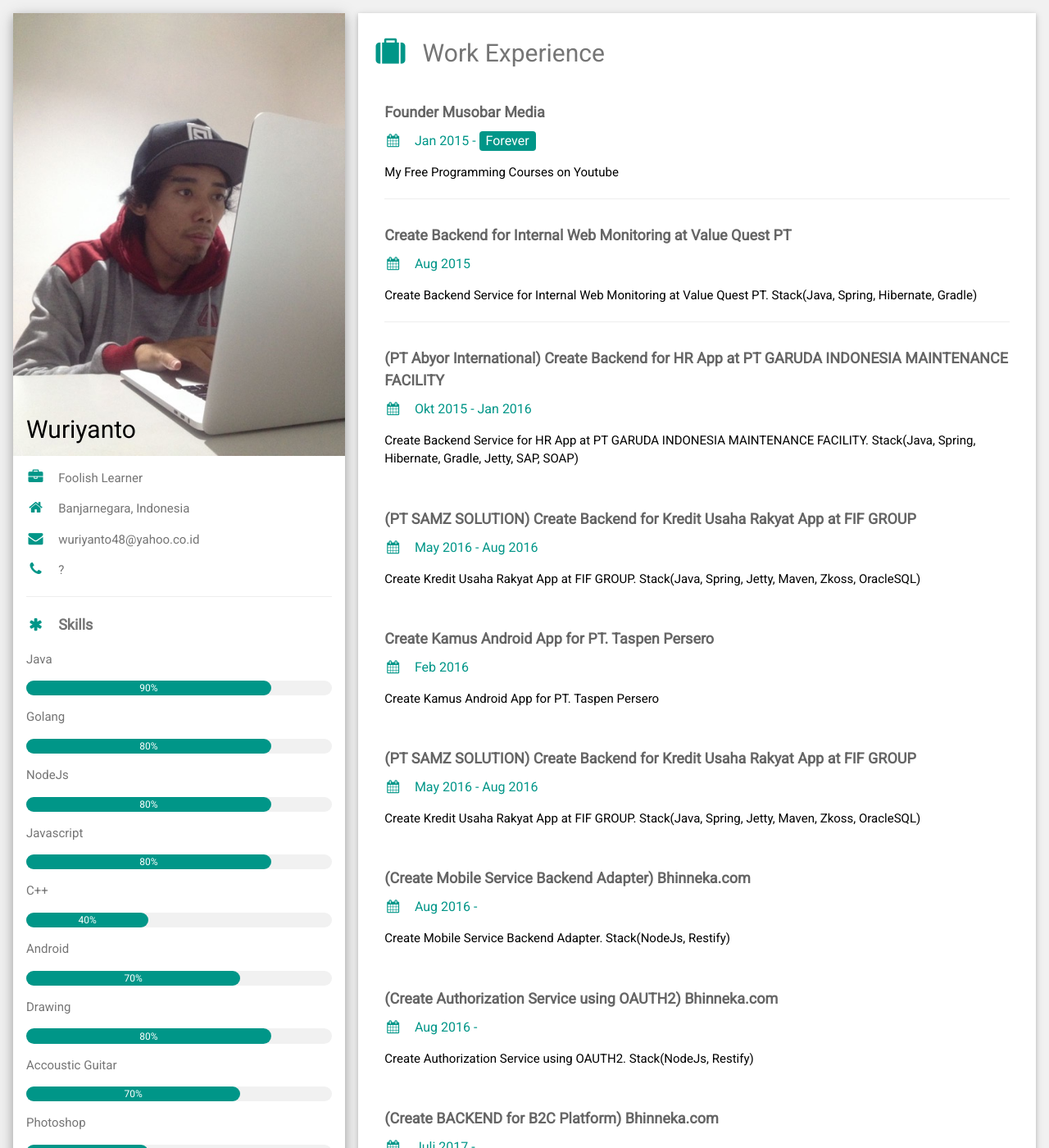
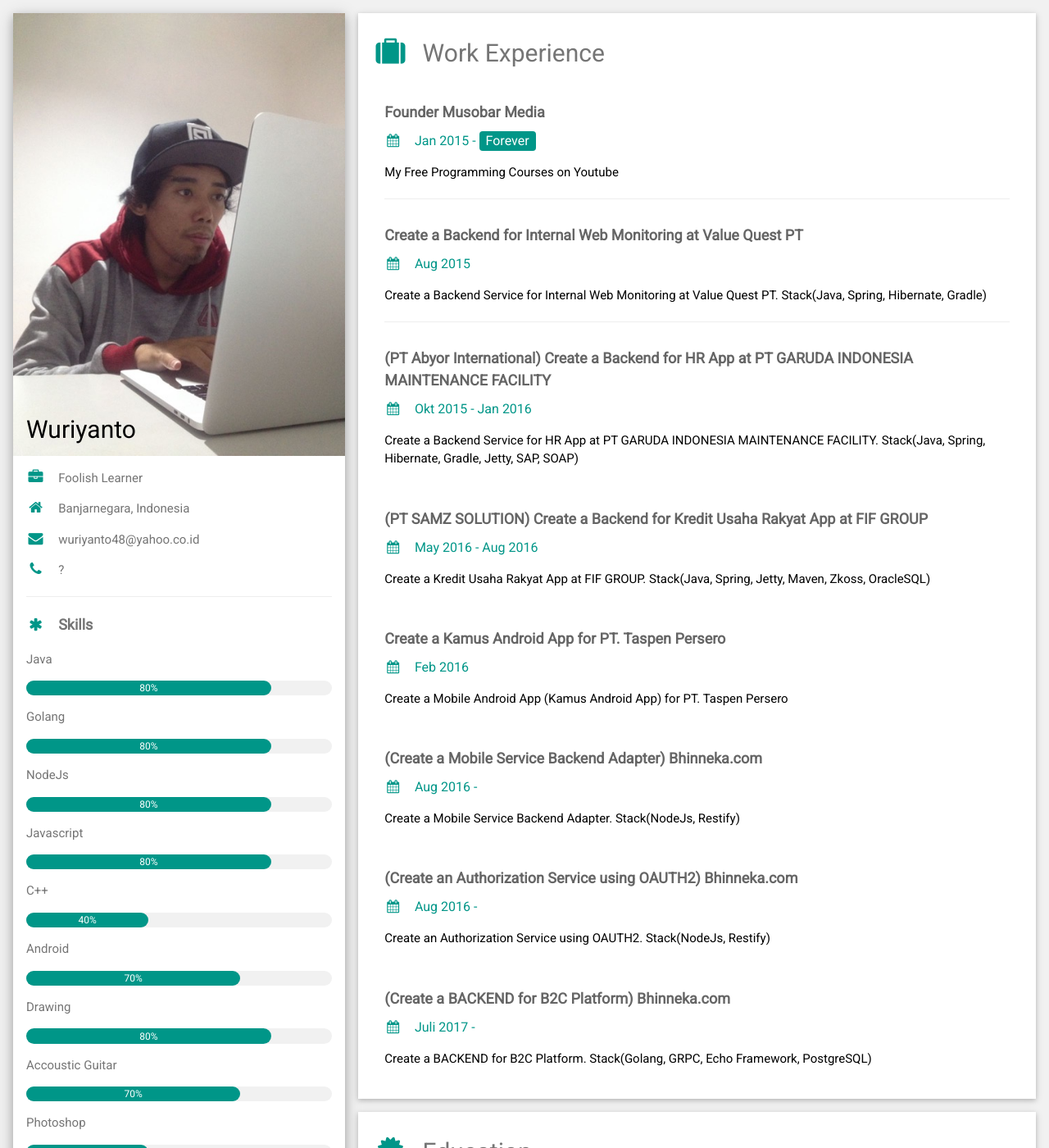
Before and after one commit to wuriyanto48/wuriyanto48.github.io, a Jekyll site: the page about/index.html, which Jekyll copies as it is, in a window 1280 px wide and 1400 px high. Shown: the whole window at 82% size. Built offline with Jekyll 4.4.1, drawn with Linux system fonts in a browser that asks for light colours; some of the changed text lies outside the part shown.

Commit message:
fix about

```diff
--- a/about/index.html
+++ b/about/index.html
@@ -37,7 +37,7 @@ html,body,h1,h2,h3,h4,h5,h6 {font-family: "Roboto", sans-serif}
           <p class="w3-large"><b><i class="fa fa-asterisk fa-fw w3-margin-right w3-text-teal"></i>Skills</b></p>
           <p>Java</p>
           <div class="w3-light-grey w3-round-xlarge w3-small">
-            <div class="w3-container w3-center w3-round-xlarge w3-teal" style="width:80%">90%</div>
+            <div class="w3-container w3-center w3-round-xlarge w3-teal" style="width:80%">80%</div>
           </div>
           <p>Golang</p>
           <div class="w3-light-grey w3-round-xlarge w3-small">
@@ -107,45 +107,40 @@ html,body,h1,h2,h3,h4,h5,h6 {font-family: "Roboto", sans-serif}
           <hr>
         </div>
         <div class="w3-container">
-          <h5 class="w3-opacity"><b>Create Backend for Internal Web Monitoring at Value Quest PT</b></h5>
+          <h5 class="w3-opacity"><b>Create a Backend for Internal Web Monitoring at Value Quest PT</b></h5>
           <h6 class="w3-text-teal"><i class="fa fa-calendar fa-fw w3-margin-right"></i>Aug 2015</h6>
-          <p>Create Backend Service for Internal Web Monitoring at Value Quest PT. Stack(Java, Spring, Hibernate, Gradle)</p>
+          <p>Create a Backend Service for Internal Web Monitoring at Value Quest PT. Stack(Java, Spring, Hibernate, Gradle)</p>
           <hr>
         </div>
         <div class="w3-container">
-          <h5 class="w3-opacity"><b>(PT Abyor International) Create Backend for HR App at PT GARUDA INDONESIA MAINTENANCE FACILITY</b></h5>
+          <h5 class="w3-opacity"><b>(PT Abyor International) Create a Backend for HR App at PT GARUDA INDONESIA MAINTENANCE FACILITY</b></h5>
           <h6 class="w3-text-teal"><i class="fa fa-calendar fa-fw w3-margin-right"></i>Okt 2015 - Jan 2016</h6>
-          <p>Create Backend Service for HR App at PT GARUDA INDONESIA MAINTENANCE FACILITY. Stack(Java, Spring, Hibernate, Gradle, Jetty, SAP, SOAP)</p><br>
+          <p>Create a Backend Service for HR App at PT GARUDA INDONESIA MAINTENANCE FACILITY. Stack(Java, Spring, Hibernate, Gradle, Jetty, SAP, SOAP)</p><br>
         </div>
         <div class="w3-container">
-          <h5 class="w3-opacity"><b>(PT SAMZ SOLUTION) Create Backend for Kredit Usaha Rakyat App at FIF GROUP</b></h5>
+          <h5 class="w3-opacity"><b>(PT SAMZ SOLUTION) Create a Backend for Kredit Usaha Rakyat App at FIF GROUP</b></h5>
           <h6 class="w3-text-teal"><i class="fa fa-calendar fa-fw w3-margin-right"></i>May 2016 - Aug 2016</h6>
-          <p>Create Kredit Usaha Rakyat App at FIF GROUP. Stack(Java, Spring, Jetty, Maven, Zkoss, OracleSQL)</p><br>
+          <p>Create a Kredit Usaha Rakyat App at FIF GROUP. Stack(Java, Spring, Jetty, Maven, Zkoss, OracleSQL)</p><br>
         </div>
         <div class="w3-container">
-          <h5 class="w3-opacity"><b>Create Kamus Android App for PT. Taspen Persero</b></h5>
+          <h5 class="w3-opacity"><b>Create a Kamus Android App for PT. Taspen Persero</b></h5>
           <h6 class="w3-text-teal"><i class="fa fa-calendar fa-fw w3-margin-right"></i>Feb 2016</h6>
-          <p>Create Kamus Android App for PT. Taspen Persero</p><br>
+          <p>Create a Mobile Android App (Kamus Android App) for PT. Taspen Persero</p><br>
         </div>
         <div class="w3-container">
-          <h5 class="w3-opacity"><b>(PT SAMZ SOLUTION) Create Backend for Kredit Usaha Rakyat App at FIF GROUP</b></h5>
-          <h6 class="w3-text-teal"><i class="fa fa-calendar fa-fw w3-margin-right"></i>May 2016 - Aug 2016</h6>
-          <p>Create Kredit Usaha Rakyat App at FIF GROUP. Stack(Java, Spring, Jetty, Maven, Zkoss, OracleSQL)</p><br>
+          <h5 class="w3-opacity"><b>(Create a Mobile Service Backend Adapter) Bhinneka.com</b></h5>
+          <h6 class="w3-text-teal"><i class="fa fa-calendar fa-fw w3-margin-right"></i>Aug 2016 - </h6>
+          <p>Create a Mobile Service Backend Adapter. Stack(NodeJs, Restify)</p><br>
         </div>
         <div class="w3-container">
-          <h5 class="w3-opacity"><b>(Create Mobile Service Backend Adapter) Bhinneka.com</b></h5>
-          <h6 class="w3-text-teal"><i class="fa fa-calendar fa-fw w3-margin-right"></i>Aug 2016 - </h6>
-          <p>Create Mobile Service Backend Adapter. Stack(NodeJs, Restify)</p><br>
+          <h5 class="w3-opacity"><b>(Create an Authorization Service using OAUTH2) Bhinneka.com</b></h5>
+          <h6 class="w3-text-teal"><i class="fa fa-calendar fa-fw w3-margin-right"></i>Aug 2016 -</h6>
+          <p>Create an Authorization Service using OAUTH2. Stack(NodeJs, Restify)</p><br>
         </div>
         <div class="w3-container">
-          <h5 class="w3-opacity"><b>(Create Authorization Service using OAUTH2) Bhinneka.com</b></h5>
-          <h6 class="w3-text-teal"><i class="fa fa-calendar fa-fw w3-margin-right"></i>Aug 2016 -</h6>
-          <p>Create Authorization Service using OAUTH2. Stack(NodeJs, Restify)</p><br>
-        </div>
-        <div class="w3-container">
-          <h5 class="w3-opacity"><b>(Create BACKEND for B2C Platform) Bhinneka.com</b></h5>
+          <h5 class="w3-opacity"><b>(Create a BACKEND for B2C Platform) Bhinneka.com</b></h5>
           <h6 class="w3-text-teal"><i class="fa fa-calendar fa-fw w3-margin-right"></i>Juli 2017 - </h6>
-          <p>Create BACKEND for B2C Platform. Stack(Golang,Echo Framework, PostgreSQL)</p><br>
+          <p>Create a BACKEND for B2C Platform. Stack(Golang, GRPC, Echo Framework, PostgreSQL)</p><br>
         </div>
       </div>
 
```
Also changed, not shown: other parts of about/index.html (+1 -1 lines).
